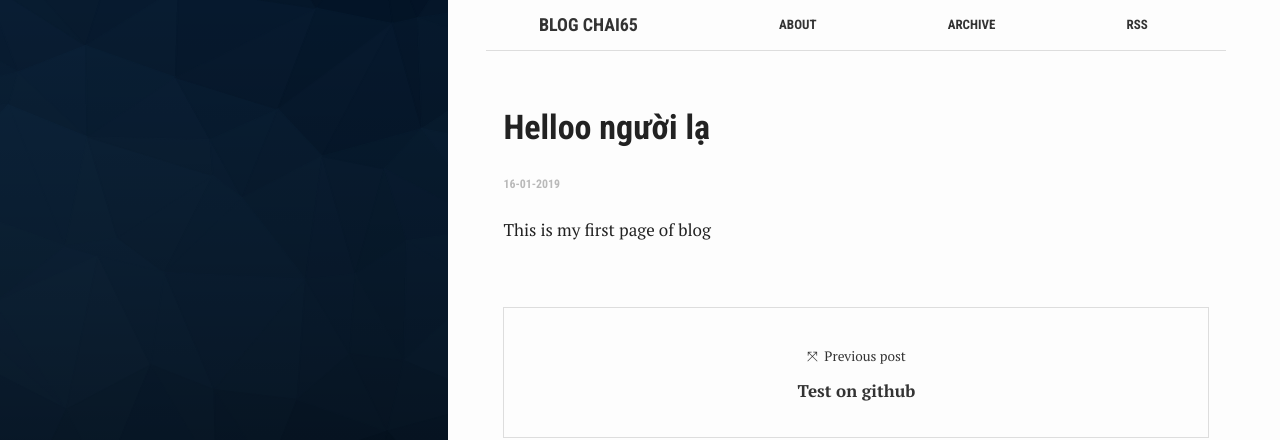
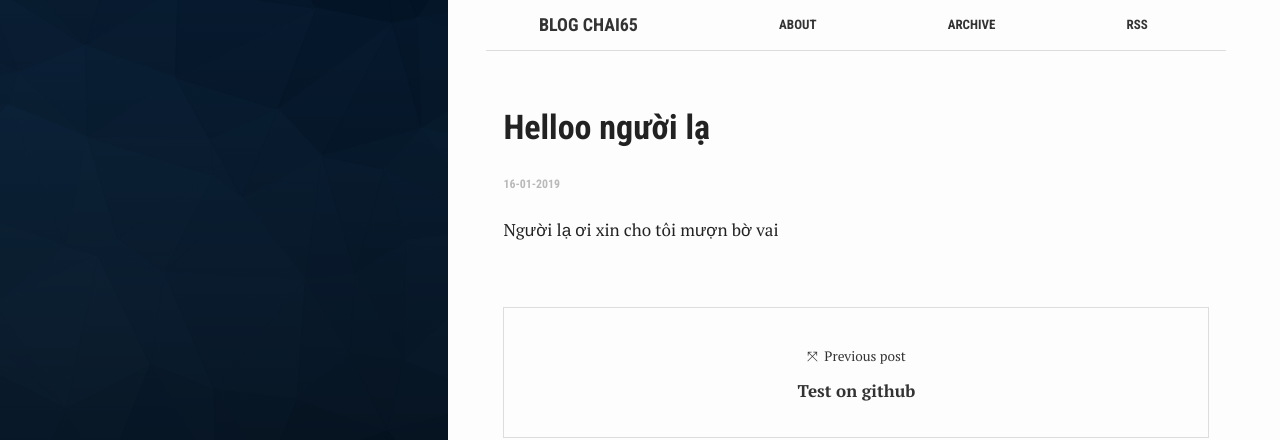
Before and after one commit to frzleaf/frzleaf.github.io, a Jekyll site: the page built from _posts/2019-01-16-welcome.md, in a window 1280 px wide. Shown: the top 440 px of the page. Built offline with Jekyll 4.4.1, drawn with Linux system fonts in a browser that asks for light colours.

Commit message:
Update 2019-01-16-welcome.md

```diff
--- a/_posts/2019-01-16-welcome.md
+++ b/_posts/2019-01-16-welcome.md
@@ -9,4 +9,4 @@ title:  "Helloo người lạ"
 # author: redVi
 ---
 
-This is my first page of blog
+Người lạ ơi xin cho tôi mượn bờ vai
```
